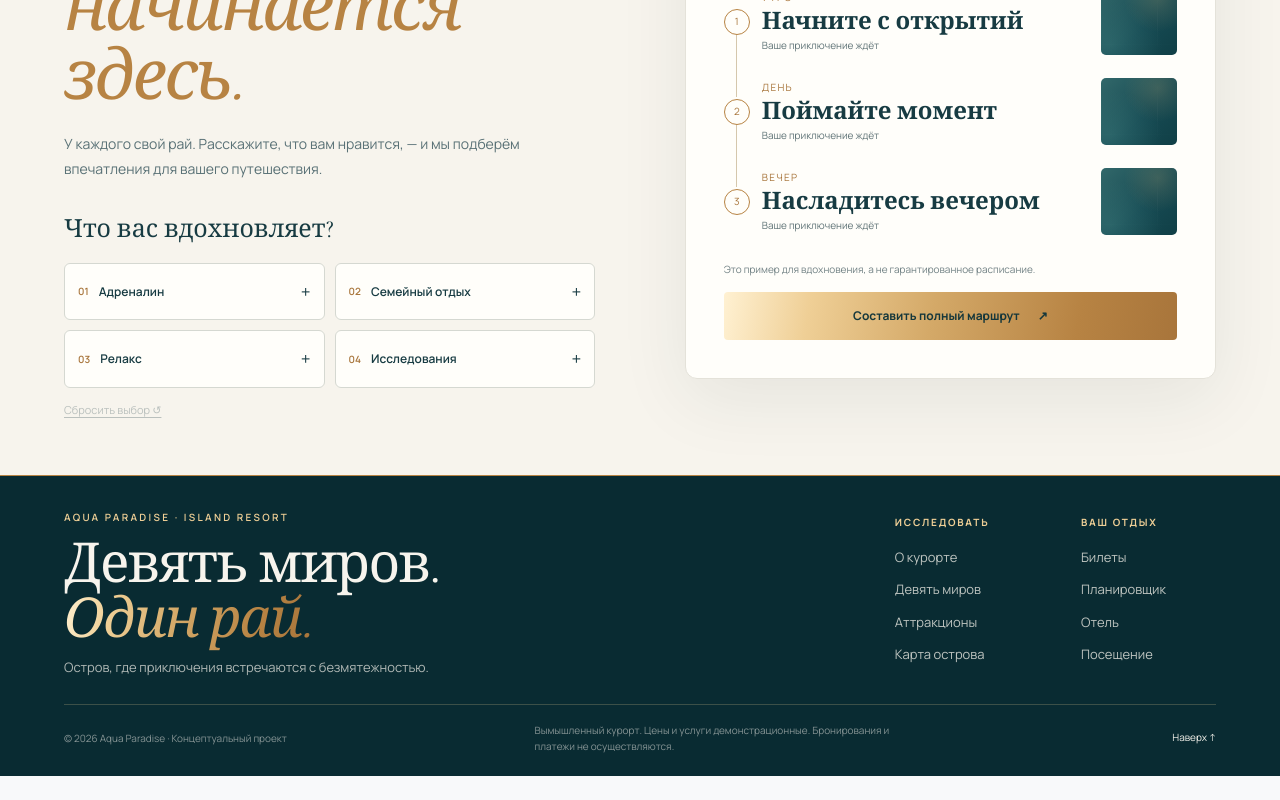
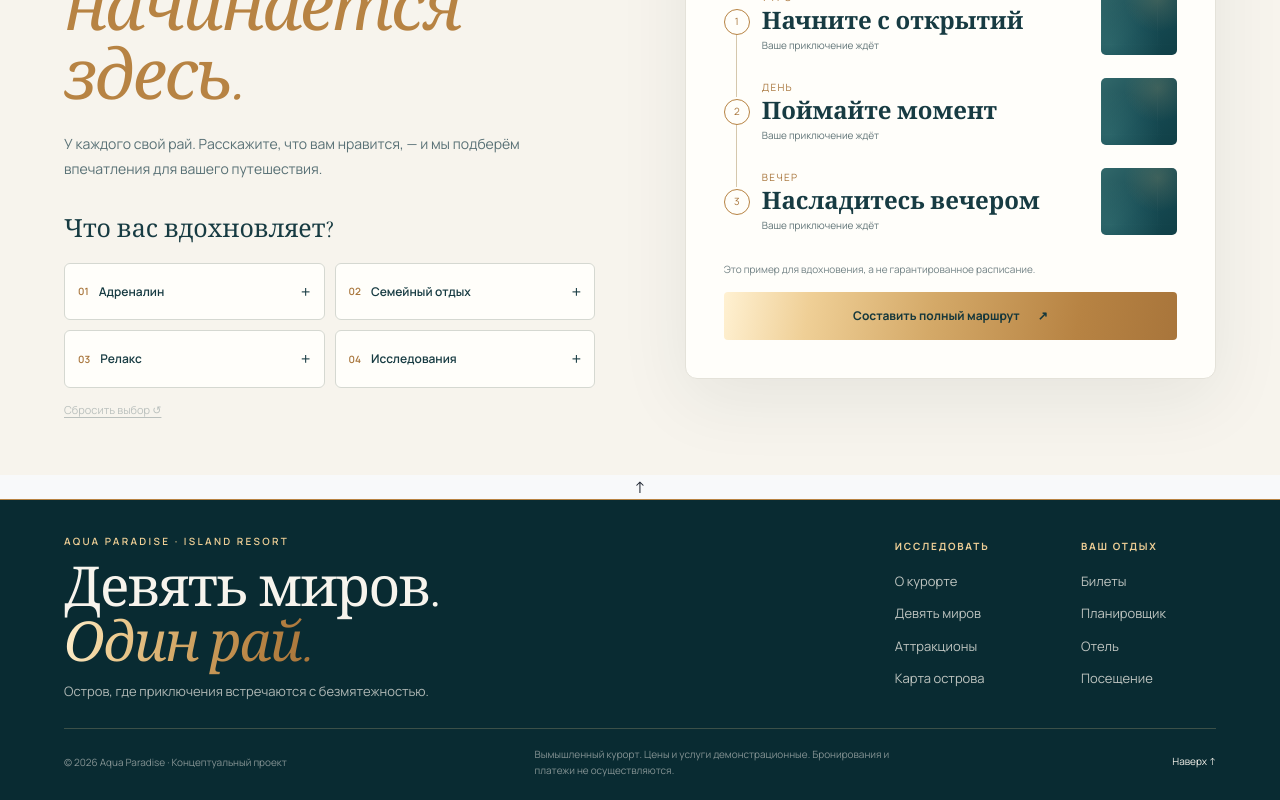
Before and after one commit to raccoonforge/aqua-paradise-resort, a React (Vite) app: page / in a window 1280 px wide. Shown: the part 3547-4347 px from the top of the page. Before the commit the page ends 4323 px from the top, so only its background shows below. Built offline with nearby package versions, Linux system fonts and the light colour scheme.

Commit message:
feat: add floating back-to-top button after scrolling

```diff
--- a/src/App.tsx
+++ b/src/App.tsx
@@ -387,8 +387,9 @@ function App() {
   const [isMobileMenuOpen, setIsMobileMenuOpen] = useState(false);
   const menuButtonRef = useRef<HTMLButtonElement>(null);
   const [headerScrolled, setHeaderScrolled] = useState(() => window.scrollY > 36);
+  const [showBackToTop, setShowBackToTop] = useState(() => window.scrollY > 350);
   useEffect(() => {
-    const onScroll = () => setHeaderScrolled(window.scrollY > 36);
+    const onScroll = () => { setHeaderScrolled(window.scrollY > 36); setShowBackToTop(window.scrollY > 350); };
     window.addEventListener('scroll', onScroll, { passive: true });
     return () => window.removeEventListener('scroll', onScroll);
   }, []);
@@ -519,6 +520,18 @@ function App() {
 
       <main className={`flex-grow ${basePath === '#/' ? 'apr-main--home' : 'apr-main--inner'}`}>{renderPage()}</main>
 
+      <button
+        type="button"
+        className={`apr-back-to-top${showBackToTop && !isMobileMenuOpen ? ' apr-back-to-top--visible' : ''}`}
+        onClick={() => window.scrollTo({ top: 0, behavior: window.matchMedia('(prefers-reduced-motion: reduce)').matches ? 'auto' : 'smooth' })}
+        aria-label="Вернуться наверх страницы"
+        title="Наверх"
+        tabIndex={showBackToTop && !isMobileMenuOpen ? 0 : -1}
+        aria-hidden={!showBackToTop || isMobileMenuOpen}
+      >
+        <span aria-hidden="true">↑</span>
+      </button>
+
       <footer className="apr-footer" id="site-footer">
         <div className="apr-footer__inner">
           <div className="apr-footer__top">
```
